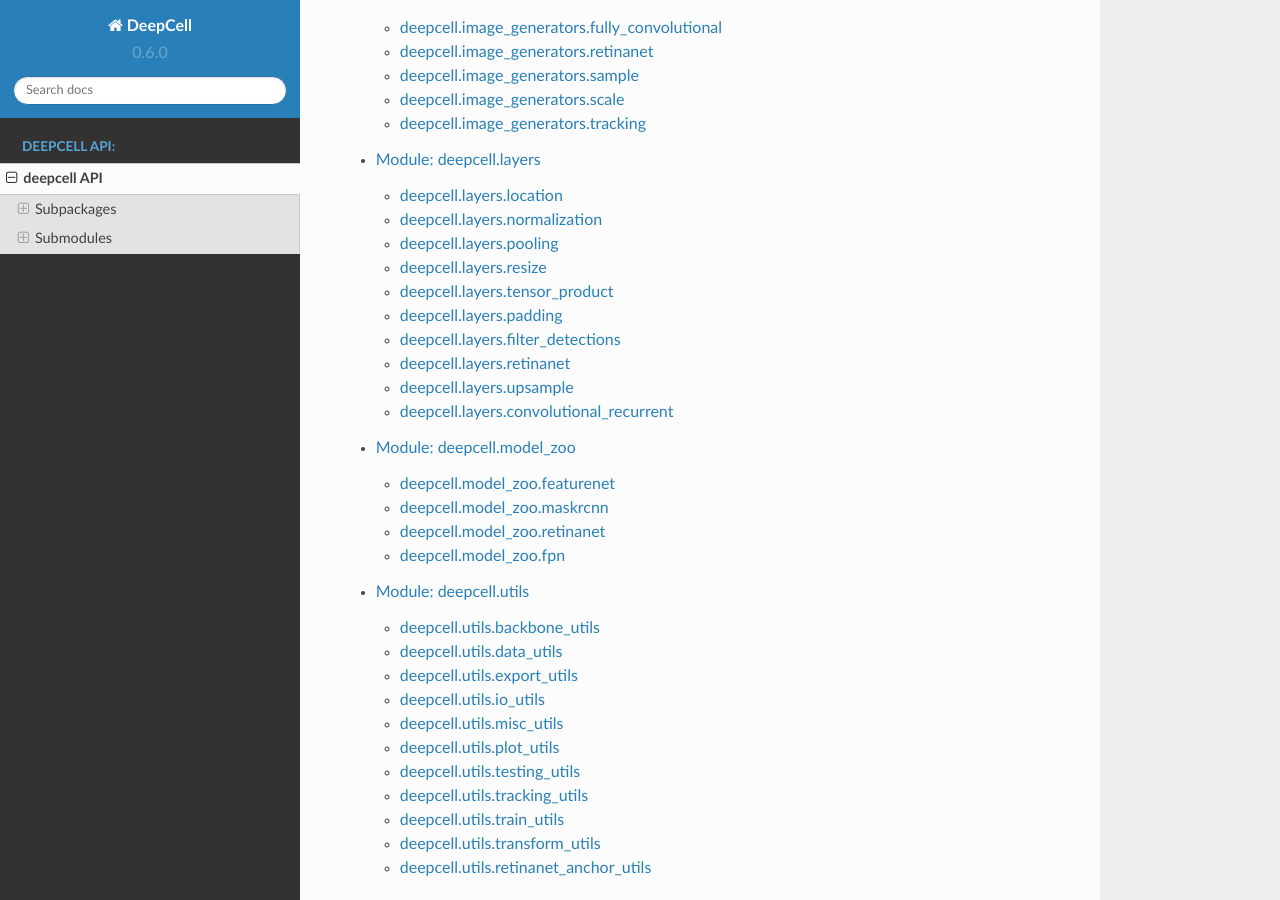
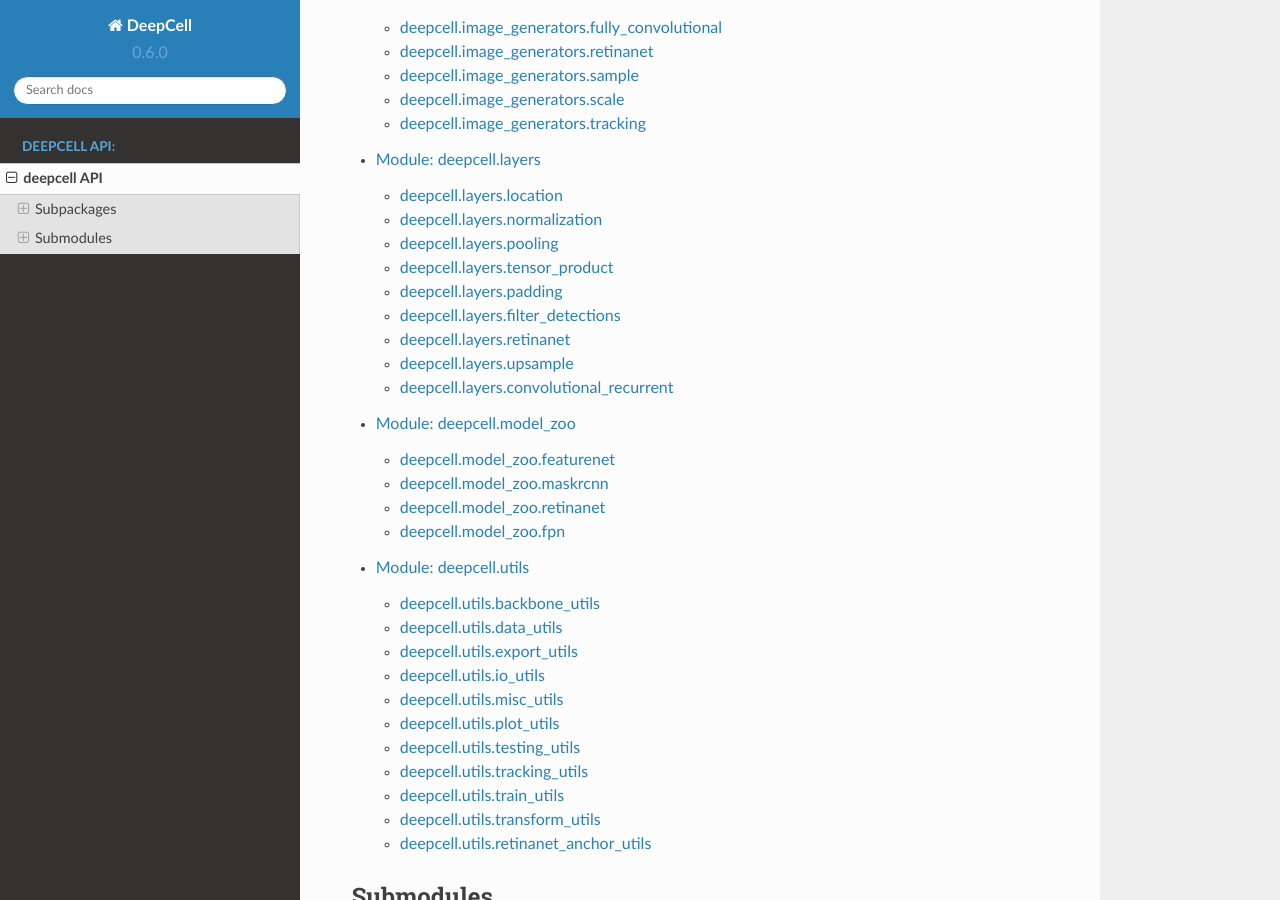
Before and after one commit to vanvalenlab/deepcell-tf, a Sphinx documentation site: the page built from docs/source/API/deepcell.rst, in a window 1280 px wide and 900 px high, scrolled down 596 px. Built offline with Sphinx 7.4.7 and the Read the Docs theme 2.0.0, drawn with Linux system fonts in a browser that asks for light colours; pages that are not in the unit, such as notebooks, are missing from menus.

Commit message:
resize was removed

```diff
--- a/docs/source/API/deepcell.layers.rst
+++ b/docs/source/API/deepcell.layers.rst
@@ -23,13 +23,6 @@ deepcell.layers.normalization
 deepcell.layers.pooling
 -----------------------
 .. automodule:: deepcell.layers.pooling
-    :members:
-    :undoc-members:
-    :show-inheritance:
-
-deepcell.layers.resize
-----------------------
-.. automodule:: deepcell.layers.resize
     :members:
     :undoc-members:
     :show-inheritance:
```
